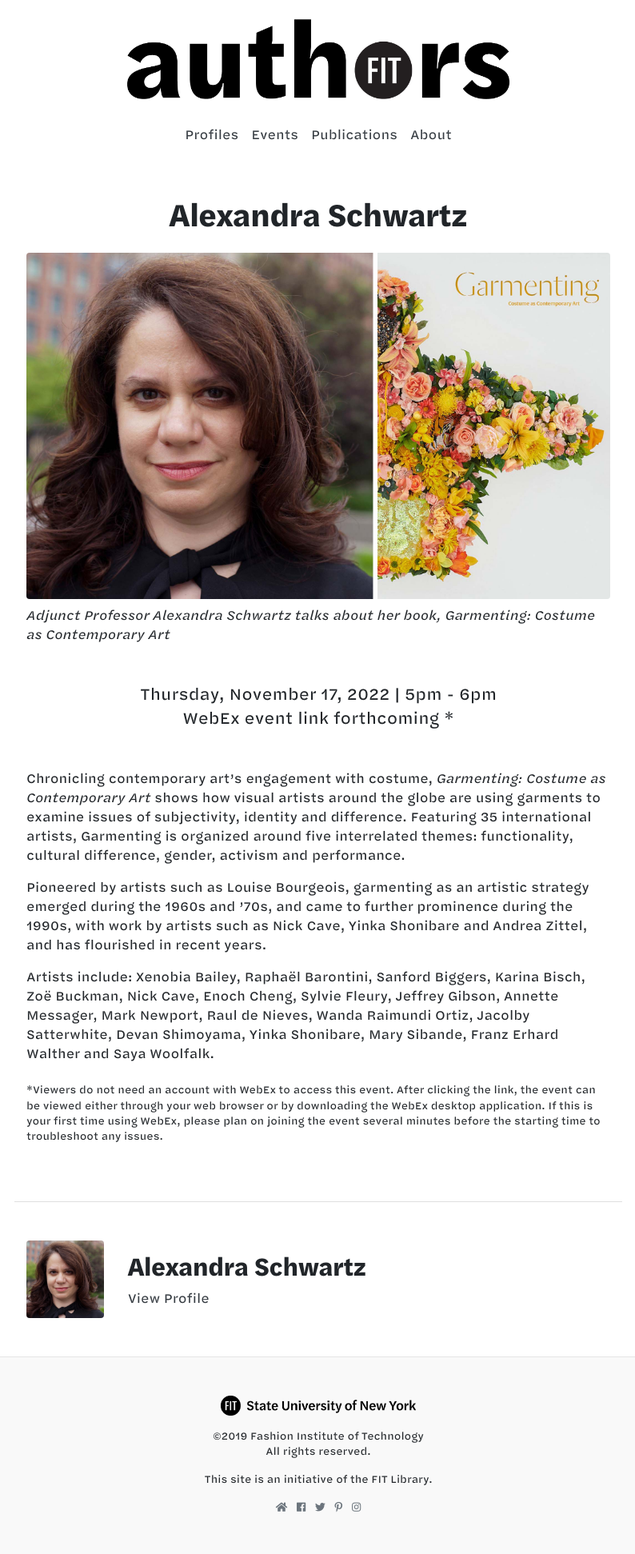
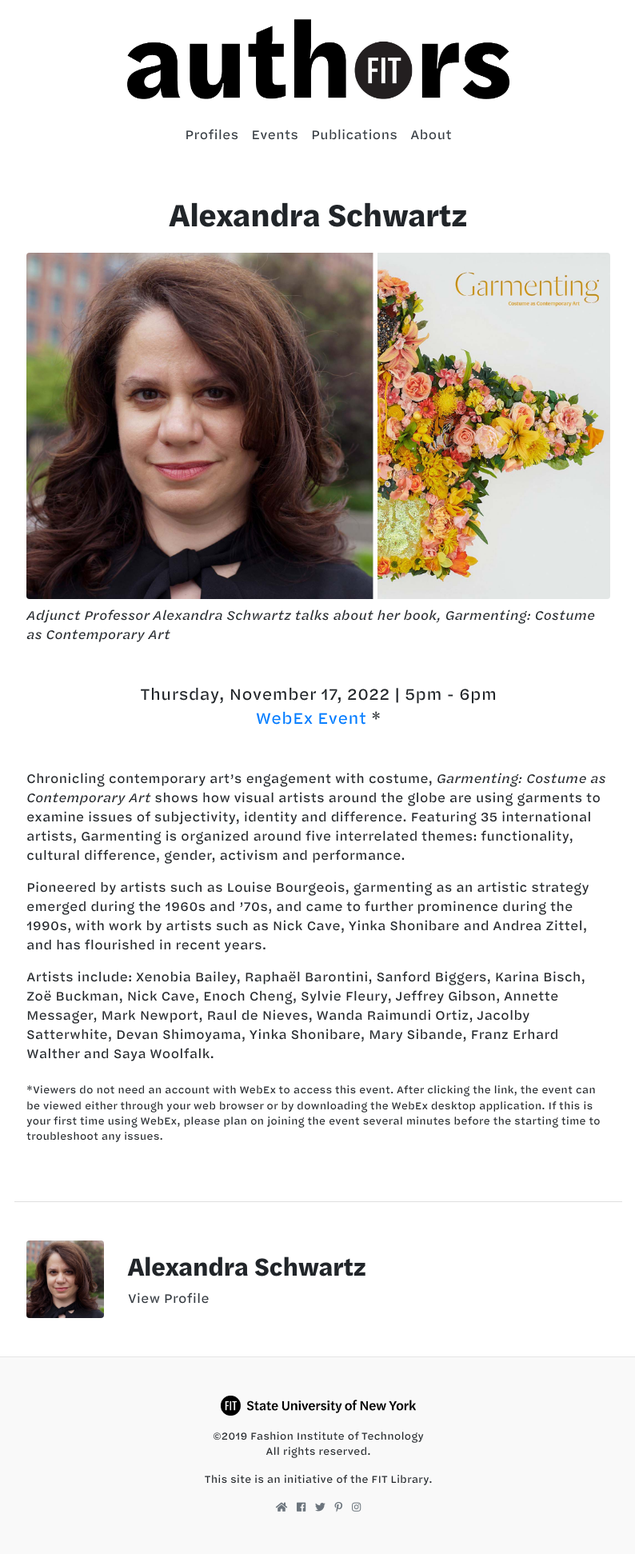
Before and after one commit to fit-authors/fit-authors.github.io, a Jekyll site: the page built from _events/2022-11-17-schwartz.md, in a window 1280 px wide. Shown: the whole page at 80% size, without its empty margins (242-1036 px from the left). Built offline with Jekyll 4.4.1, drawn with Linux system fonts in a browser that asks for light colours; nearby versions of some CDN libraries.

Commit message:
Update 2022-11-17-schwartz.md

```diff
--- a/_events/2022-11-17-schwartz.md
+++ b/_events/2022-11-17-schwartz.md
@@ -5,7 +5,7 @@
 event_title: 'Alexandra Schwartz'
 description: "Adjunct Professor Alexandra Schwartz talks about her book, Garmenting: Costume as Contemporary Art"
 location: |
-  WebEx event link forthcoming
+  [WebEx Event](https://fitnyc.webex.com/fitnyc/j.php?MTID=m996a38b11a51fbfd9e10b8daba571026)
 
 event_details: Viewers do not need an account with WebEx to access this event. After clicking the link, the event can be viewed either through your web browser or by downloading the WebEx desktop application. If this is your first time using WebEx, please plan on joining the event several minutes before the starting time to troubleshoot any issues.
 time: 5pm - 6pm
```
